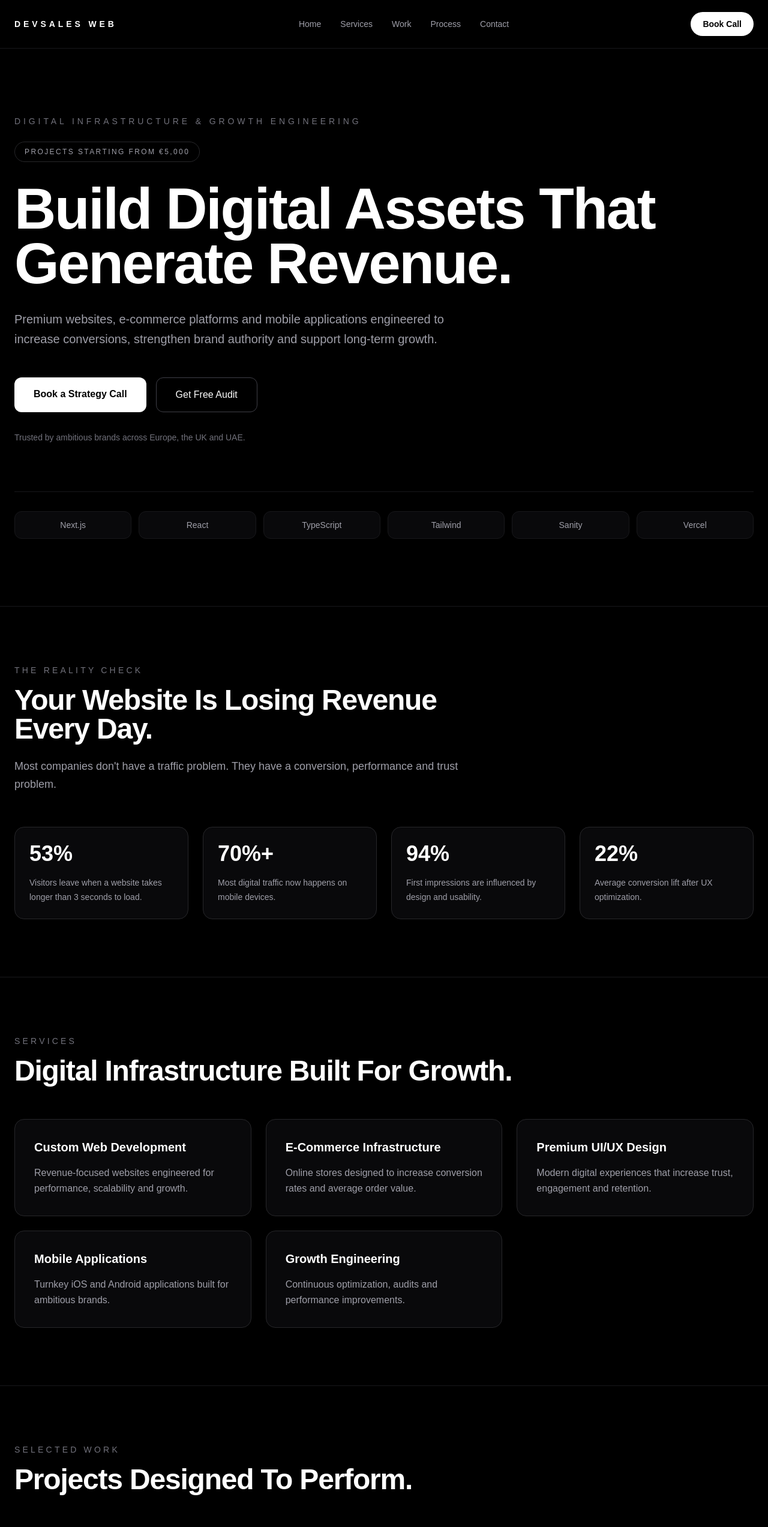
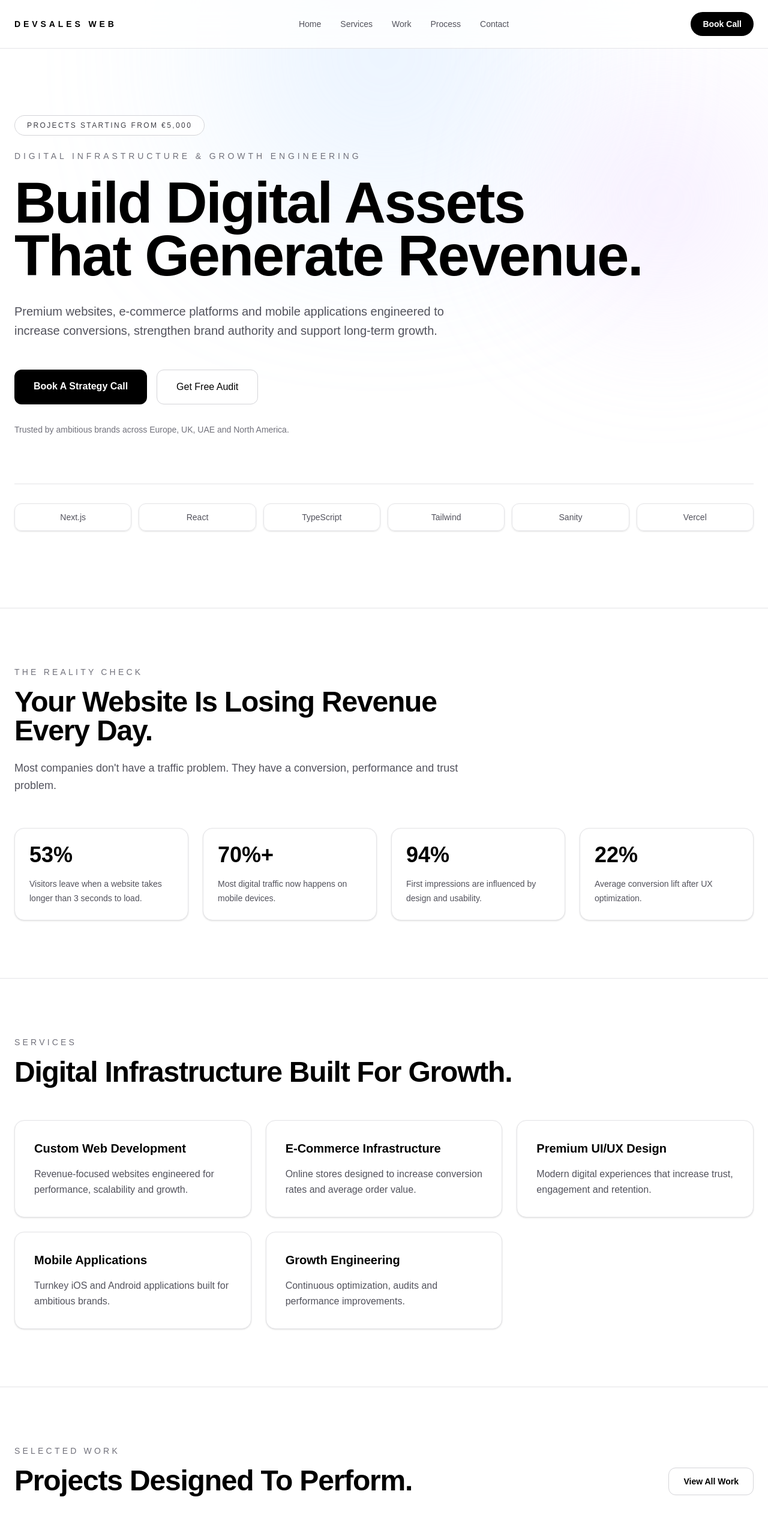
Before and after one commit to maxcode34423242323/devsales-web, a Next.js app: page / in a window 1280 px wide. Shown: the top 2545 px of the page at 60% size. Built offline with nearby package versions, Linux system fonts and the light colour scheme.

Commit message:
Add premium light contact page

```diff
--- a/app/components/Footer.tsx
+++ b/app/components/Footer.tsx
@@ -2,64 +2,86 @@ import Link from "next/link";
 
 export default function Footer() {
   return (
-    <footer className="border-t border-zinc-900 bg-black">
-      <div className="mx-auto max-w-7xl px-6 py-16">
+    <footer className="border-t border-zinc-200 bg-white">
+      <div className="mx-auto max-w-7xl px-6 py-20">
         <div className="grid gap-12 md:grid-cols-4">
           <div>
-            <h3 className="text-xl font-bold text-white">DevSales Web</h3>
+            <h3 className="text-xl font-bold text-black">
+              DevSales Web
+            </h3>
 
-            <p className="mt-4 text-sm leading-7 text-zinc-400">
+            <p className="mt-4 text-sm leading-7 text-zinc-600">
               Premium websites, e-commerce platforms and mobile applications
-              engineered for ambitious brands.
+              engineered for ambitious brands across Europe, UK, UAE and North
+              America.
             </p>
           </div>
 
           <div>
-            <h4 className="mb-4 font-semibold text-white">Services</h4>
+            <h4 className="mb-4 font-semibold text-black">
+              Services
+            </h4>
 
-            <ul className="space-y-3 text-sm text-zinc-400">
+            <ul className="space-y-3 text-sm text-zinc-600">
               <li>Web Development</li>
               <li>E-Commerce</li>
               <li>Mobile Applications</li>
               <li>UI/UX Design</li>
+              <li>SEO Optimization</li>
             </ul>
           </div>
 
           <div>
-            <h4 className="mb-4 font-semibold text-white">Work</h4>
+            <h4 className="mb-4 font-semibold text-black">
+              Portfolio
+            </h4>
 
-            <ul className="space-y-3 text-sm text-zinc-400">
+            <ul className="space-y-3 text-sm text-zinc-600">
               <li>
-                <Link href="/work/devilsales-auto" className="hover:text-white">
+                <Link
+                  href="/work/devilsales-auto"
+                  className="transition hover:text-black"
+                >
                   DevilSales Auto
                 </Link>
               </li>
+
               <li>Elite Estates</li>
               <li>Apex Legal</li>
             </ul>
           </div>
 
           <div>
-            <h4 className="mb-4 font-semibold text-white">Contact</h4>
+            <h4 className="mb-4 font-semibold text-black">
+              Contact
+            </h4>
 
-            <ul className="space-y-3 text-sm text-zinc-400">
+            <ul className="space-y-3 text-sm text-zinc-600">
               <li>info@devsales.dev</li>
               <li>Europe</li>
               <li>United Kingdom</li>
-              <li>UAE</li>
+              <li>United Arab Emirates</li>
             </ul>
           </div>
         </div>
 
-        <div className="mt-16 flex flex-col gap-4 border-t border-zinc-900 pt-8 text-sm text-zinc-500 md:flex-row md:items-center md:justify-between">
-          <p>© 2026 DevSales Web. All rights reserved.</p>
+        <div className="mt-16 flex flex-col gap-4 border-t border-zinc-200 pt-8 text-sm text-zinc-500 md:flex-row md:items-center md:justify-between">
+          <p>
+            © 2026 DevSales Web. All rights reserved.
+          </p>
 
           <div className="flex gap-6">
-            <Link href="/privacy" className="transition hover:text-white">
+            <Link
+              href="/privacy"
+              className="transition hover:text-black"
+            >
               Privacy Policy
             </Link>
 
-            <Link href="/terms" className="transition hover:text-white">
+            <Link
+              href="/terms"
+              className="transition hover:text-black"
+            >
               Terms of Service
             </Link>
           </div>
--- a/app/components/Navbar.tsx
+++ b/app/components/Navbar.tsx
@@ -2,40 +2,40 @@ import Link from "next/link";
 
 export default function Navbar() {
   return (
-    <header className="fixed left-0 top-0 z-50 w-full border-b border-zinc-900 bg-black/80 backdrop-blur-xl">
+    <header className="fixed left-0 top-0 z-50 w-full border-b border-zinc-200 bg-white/80 backdrop-blur-xl">
       <div className="mx-auto flex max-w-7xl items-center justify-between px-6 py-5">
         <Link
           href="/"
-          className="text-sm font-semibold uppercase tracking-[0.35em] text-white"
+          className="text-sm font-bold uppercase tracking-[0.35em] text-black"
         >
           DevSales Web
         </Link>
 
-        <nav className="hidden items-center gap-8 text-sm text-zinc-400 md:flex">
-          <Link href="/" className="transition hover:text-white">
+        <nav className="hidden items-center gap-8 text-sm text-zinc-600 md:flex">
+          <Link href="/" className="transition hover:text-black">
             Home
           </Link>
 
-          <Link href="/#services" className="transition hover:text-white">
+          <Link href="/#services" className="transition hover:text-black">
             Services
           </Link>
 
-          <Link href="/#work" className="transition hover:text-white">
+          <Link href="/#work" className="transition hover:text-black">
             Work
           </Link>
 
-          <Link href="/#process" className="transition hover:text-white">
+          <Link href="/#process" className="transition hover:text-black">
             Process
           </Link>
 
-          <Link href="/contact" className="transition hover:text-white">
+          <Link href="/contact" className="transition hover:text-black">
             Contact
           </Link>
         </nav>
 
         <Link
           href="/contact"
-          className="rounded-full bg-white px-5 py-2.5 text-sm font-semibold text-black transition hover:opacity-90"
+          className="rounded-full bg-black px-5 py-2.5 text-sm font-semibold text-white transition hover:opacity-90"
         >
           Book Call
         </Link>
--- a/app/page.tsx
+++ b/app/page.tsx
@@ -1,4 +1,7 @@
+"use client";
+
 import Link from "next/link";
+import { motion } from "framer-motion";
 import Navbar from "./components/Navbar";
 import Footer from "./components/Footer";
 
@@ -43,23 +46,35 @@ export default function Home() {
   ];
 
   return (
-    <main className="min-h-screen bg-black text-white">
+    <main className="min-h-screen bg-white text-black">
       <Navbar />
 
-      <section className="mx-auto max-w-7xl px-6 pb-28 pt-48">
+      {/* HERO */}
+      <section className="relative overflow-hidden bg-white">
+        <div className="absolute -top-40 left-1/2 h-[500px] w-[500px] -translate-x-1/2 rounded-full bg-blue-200 opacity-40 blur-[140px]" />
+        <div className="absolute right-0 top-40 h-[350px] w-[350px] rounded-full bg-purple-200 opacity-40 blur-[120px]" />
+
+        <div className="relative mx-auto max-w-7xl px-6 pb-32 pt-48">
+          <motion.div
+            initial={{ opacity: 0, y: 40 }}
+            animate={{ opacity: 1, y: 0 }}
+            transition={{ duration: 0.8 }}
+          >
+            <div className="mb-6 inline-flex rounded-full border border-zinc-300 bg-white/70 px-5 py-2 text-xs font-medium uppercase tracking-[0.2em] text-zinc-700 backdrop-blur">
+              Projects Starting From €5,000
+            </div>
+
             <p className="mb-6 text-sm uppercase tracking-[0.35em] text-zinc-500">
               Digital Infrastructure & Growth Engineering
             </p>
 
-        <div className="mb-8 inline-flex rounded-full border border-zinc-800 px-4 py-2 text-xs uppercase tracking-[0.2em] text-zinc-400">
-          Projects Starting From €5,000
-        </div>
-
-        <h1 className="max-w-6xl text-6xl font-bold leading-[0.95] tracking-tight md:text-8xl">
-          Build Digital Assets That Generate Revenue.
+            <h1 className="max-w-6xl text-6xl font-bold leading-[0.92] tracking-tight text-black md:text-8xl">
+              Build Digital Assets
+              <br />
+              That Generate Revenue.
             </h1>
 
-        <p className="mt-8 max-w-3xl text-xl leading-relaxed text-zinc-400">
+            <p className="mt-8 max-w-3xl text-xl leading-relaxed text-zinc-600">
               Premium websites, e-commerce platforms and mobile applications
               engineered to increase conversions, strengthen brand authority and
               support long-term growth.
@@ -68,47 +83,56 @@ export default function Home() {
             <div className="mt-12 flex flex-wrap gap-4">
               <Link
                 href="/contact"
-            className="rounded-xl bg-white px-8 py-4 font-semibold text-black transition hover:opacity-90"
+                className="rounded-xl bg-black px-8 py-4 font-semibold text-white transition hover:opacity-90"
               >
-            Book a Strategy Call
+                Book A Strategy Call
               </Link>
 
               <Link
                 href="/contact"
-            className="rounded-xl border border-zinc-700 px-8 py-4 transition hover:border-zinc-500"
+                className="rounded-xl border border-zinc-300 bg-white px-8 py-4 transition hover:bg-zinc-50"
               >
                 Get Free Audit
               </Link>
             </div>
 
             <p className="mt-8 text-sm text-zinc-500">
-          Trusted by ambitious brands across Europe, the UK and UAE.
+              Trusted by ambitious brands across Europe, UK, UAE and North
+              America.
             </p>
+          </motion.div>
 
-        <div className="mt-20 grid gap-3 border-t border-zinc-900 pt-8 sm:grid-cols-3 md:grid-cols-6">
+          <motion.div
+            initial={{ opacity: 0, y: 30 }}
+            animate={{ opacity: 1, y: 0 }}
+            transition={{ delay: 0.3, duration: 0.8 }}
+            className="mt-20 grid gap-3 border-t border-zinc-200 pt-8 sm:grid-cols-3 md:grid-cols-6"
+          >
             {technologies.map((tech) => (
               <div
                 key={tech}
-              className="rounded-xl border border-zinc-900 bg-zinc-950 px-4 py-3 text-center text-sm text-zinc-400"
+                className="rounded-xl border border-zinc-200 bg-white/70 px-4 py-3 text-center text-sm text-zinc-600 shadow-sm backdrop-blur"
               >
                 {tech}
               </div>
             ))}
+          </motion.div>
         </div>
       </section>
 
-      <section className="mx-auto max-w-7xl border-t border-zinc-900 px-6 py-24">
+      {/* REVENUE LEAKS */}
+      <section className="mx-auto max-w-7xl border-t border-zinc-200 px-6 py-24">
         <div className="max-w-3xl">
           <p className="mb-4 text-sm uppercase tracking-[0.3em] text-zinc-500">
             The Reality Check
           </p>
 
-          <h2 className="text-4xl font-bold tracking-tight md:text-5xl">
+          <h2 className="text-4xl font-bold tracking-tight text-black md:text-5xl">
             Your Website Is Losing Revenue Every Day.
           </h2>
 
-          <p className="mt-6 text-lg leading-relaxed text-zinc-400">
-            Most companies don't have a traffic problem. They have a
+          <p className="mt-6 text-lg leading-relaxed text-zinc-600">
+            Most companies don&apos;t have a traffic problem. They have a
             conversion, performance and trust problem.
           </p>
         </div>
@@ -123,62 +147,79 @@ export default function Home() {
             ["94%", "First impressions are influenced by design and usability."],
             ["22%", "Average conversion lift after UX optimization."],
           ].map(([number, text]) => (
-            <div
+            <motion.div
               key={number}
-              className="rounded-2xl border border-zinc-800 bg-zinc-950 p-6 transition hover:border-zinc-500"
+              whileHover={{ y: -6 }}
+              className="rounded-2xl border border-zinc-200 bg-white p-6 shadow-sm transition"
             >
-              <p className="text-4xl font-bold">{number}</p>
-              <p className="mt-4 text-sm leading-6 text-zinc-400">{text}</p>
-            </div>
+              <p className="text-4xl font-bold text-black">{number}</p>
+              <p className="mt-4 text-sm leading-6 text-zinc-600">{text}</p>
+            </motion.div>
           ))}
         </div>
       </section>
 
+      {/* SERVICES */}
       <section
         id="services"
-        className="mx-auto max-w-7xl border-t border-zinc-900 px-6 py-24"
+        className="mx-auto max-w-7xl border-t border-zinc-200 px-6 py-24"
       >
         <p className="mb-4 text-sm uppercase tracking-[0.3em] text-zinc-500">
           Services
         </p>
 
-        <h2 className="max-w-4xl text-4xl font-bold tracking-tight md:text-5xl">
+        <h2 className="max-w-4xl text-4xl font-bold tracking-tight text-black md:text-5xl">
           Digital Infrastructure Built For Growth.
         </h2>
 
         <div className="mt-14 grid gap-6 md:grid-cols-2 lg:grid-cols-3">
           {services.map((service) => (
-            <div
+            <motion.div
               key={service.title}
-              className="rounded-2xl border border-zinc-800 bg-zinc-950 p-8 transition hover:border-zinc-500"
+              whileHover={{ y: -6 }}
+              className="rounded-2xl border border-zinc-200 bg-white p-8 shadow-sm transition"
             >
-              <h3 className="text-xl font-semibold">{service.title}</h3>
-              <p className="mt-4 leading-relaxed text-zinc-400">
+              <h3 className="text-xl font-semibold text-black">
+                {service.title}
+              </h3>
+              <p className="mt-4 leading-relaxed text-zinc-600">
                 {service.description}
               </p>
-            </div>
+            </motion.div>
           ))}
         </div>
       </section>
 
+      {/* WORK */}
       <section
         id="work"
-        className="mx-auto max-w-7xl border-t border-zinc-900 px-6 py-24"
+        className="mx-auto max-w-7xl border-t border-zinc-200 px-6 py-24"
       >
+        <div className="flex flex-col justify-between gap-6 md:flex-row md:items-end">
+          <div>
             <p className="mb-4 text-sm uppercase tracking-[0.3em] text-zinc-500">
               Selected Work
             </p>
 
-        <h2 className="max-w-4xl text-4xl font-bold tracking-tight md:text-5xl">
+            <h2 className="max-w-4xl text-4xl font-bold tracking-tight text-black md:text-5xl">
               Projects Designed To Perform.
             </h2>
+          </div>
+
+          <Link
+            href="/work"
+            className="w-fit rounded-xl border border-zinc-300 bg-white px-6 py-3 text-sm font-semibold text-black transition hover:bg-zinc-50"
+          >
+            View All Work
+          </Link>
+        </div>
 
         <div className="mt-14 grid gap-6 md:grid-cols-3">
           <Link
             href="/work/devilsales-auto"
-            className="group overflow-hidden rounded-2xl border border-zinc-800 bg-zinc-950 transition hover:border-zinc-500"
+            className="group overflow-hidden rounded-2xl border border-zinc-200 bg-white shadow-sm transition hover:-translate-y-1 hover:shadow-xl"
           >
-            <div className="h-56 overflow-hidden border-b border-zinc-800">
+            <div className="h-56 overflow-hidden border-b border-zinc-200">
               <img
                 src="/images/devilsales-home.png"
                 alt="DevilSales Auto"
@@ -187,16 +228,16 @@ export default function Home() {
             </div>
 
             <div className="p-8">
-              <h3 className="text-2xl font-bold">DevilSales Auto</h3>
-              <p className="mt-3 text-zinc-400">Luxury Automotive Platform</p>
-              <p className="mt-8 text-sm text-zinc-500 transition group-hover:text-white">
+              <h3 className="text-2xl font-bold text-black">DevilSales Auto</h3>
+              <p className="mt-3 text-zinc-600">Luxury Automotive Platform</p>
+              <p className="mt-8 text-sm text-zinc-500 transition group-hover:text-black">
                 View Case Study →
               </p>
             </div>
           </Link>
 
-          <div className="group overflow-hidden rounded-2xl border border-zinc-800 bg-zinc-950 transition hover:border-zinc-500">
-            <div className="h-56 overflow-hidden border-b border-zinc-800">
+          <div className="group overflow-hidden rounded-2xl border border-zinc-200 bg-white shadow-sm transition hover:-translate-y-1 hover:shadow-xl">
+            <div className="h-56 overflow-hidden border-b border-zinc-200">
               <img
                 src="/images/elite-estates.png"
                 alt="Elite Estates"
@@ -205,16 +246,16 @@ export default function Home() {
             </div>
 
             <div className="p-8">
-              <h3 className="text-2xl font-bold">Elite Estates</h3>
-              <p className="mt-3 text-zinc-400">
+              <h3 className="text-2xl font-bold text-black">Elite Estates</h3>
+              <p className="mt-3 text-zinc-600">
                 Luxury Real Estate Experience
               </p>
               <p className="mt-8 text-sm text-zinc-500">Coming Soon</p>
             </div>
           </div>
 
-          <div className="group overflow-hidden rounded-2xl border border-zinc-800 bg-zinc-950 transition hover:border-zinc-500">
-            <div className="h-56 overflow-hidden border-b border-zinc-800">
+          <div className="group overflow-hidden rounded-2xl border border-zinc-200 bg-white shadow-sm transition hover:-translate-y-1 hover:shadow-xl">
+            <div className="h-56 overflow-hidden border-b border-zinc-200">
               <img
                 src="/images/apex-legal.png"
                 alt="Apex Legal"
@@ -223,8 +264,8 @@ export default function Home() {
             </div>
 
             <div className="p-8">
-              <h3 className="text-2xl font-bold">Apex Legal</h3>
-              <p className="mt-3 text-zinc-400">
+              <h3 className="text-2xl font-bold text-black">Apex Legal</h3>
+              <p className="mt-3 text-zinc-600">
                 Premium Law Firm Transformation
               </p>
               <p className="mt-8 text-sm text-zinc-500">Coming Soon</p>
@@ -233,56 +274,63 @@ export default function Home() {
         </div>
       </section>
 
+      {/* PROCESS */}
       <section
         id="process"
-        className="mx-auto max-w-7xl border-t border-zinc-900 px-6 py-24"
+        className="mx-auto max-w-7xl border-t border-zinc-200 px-6 py-24"
       >
         <p className="mb-4 text-sm uppercase tracking-[0.3em] text-zinc-500">
           Process
         </p>
 
-        <h2 className="max-w-4xl text-4xl font-bold tracking-tight md:text-5xl">
+        <h2 className="max-w-4xl text-4xl font-bold tracking-tight text-black md:text-5xl">
           The DevSales Method.
         </h2>
 
         <div className="mt-14 grid gap-6 md:grid-cols-5">
           {process.map((step, index) => (
-            <div
+            <motion.div
               key={step}
-              className="rounded-2xl border border-zinc-800 bg-zinc-950 p-6 text-center transition hover:border-zinc-500"
+              whileHover={{ y: -6 }}
+              className="rounded-2xl border border-zinc-200 bg-white p-6 text-center shadow-sm transition"
             >
               <p className="text-sm text-zinc-500">0{index + 1}</p>
-              <h3 className="mt-2 text-xl font-semibold">{step}</h3>
-            </div>
+              <h3 className="mt-2 text-xl font-semibold text-black">{step}</h3>
+            </motion.div>
           ))}
         </div>
       </section>
 
+      {/* CTA */}
       <section
         id="contact"
-        className="mx-auto max-w-7xl border-t border-zinc-900 px-6 py-32"
+        className="relative overflow-hidden border-t border-zinc-200 bg-zinc-50 px-6 py-32"
       >
+        <div className="absolute left-1/2 top-20 h-[350px] w-[350px] -translate-x-1/2 rounded-full bg-blue-200 opacity-40 blur-[120px]" />
+
+        <div className="relative mx-auto max-w-7xl">
           <div className="max-w-4xl">
             <p className="mb-4 text-sm uppercase tracking-[0.3em] text-zinc-500">
               Free Audit
             </p>
 
-          <h2 className="text-5xl font-bold leading-tight tracking-tight">
+            <h2 className="text-5xl font-bold leading-tight tracking-tight text-black">
               Get A Free 60-Second Video Audit.
             </h2>
 
-          <p className="mt-8 text-xl leading-relaxed text-zinc-400">
-            We'll identify the biggest conversion leaks on your website and
-            show you exactly where revenue is being lost.
+            <p className="mt-8 text-xl leading-relaxed text-zinc-600">
+              We&apos;ll identify the biggest conversion leaks on your website
+              and show you exactly where revenue is being lost.
             </p>
 
             <div className="mt-12">
               <Link
                 href="/contact"
-              className="rounded-xl bg-white px-8 py-4 font-semibold text-black transition hover:opacity-90"
+                className="rounded-xl bg-black px-8 py-4 font-semibold text-white transition hover:opacity-90"
               >
                 Request My Audit
               </Link>
+            </div>
           </div>
         </div>
       </section>
```
Also changed, not shown: app/contact/page.tsx (+66 -63 lines). Lines whose indentation alone changed are shown as unchanged.
